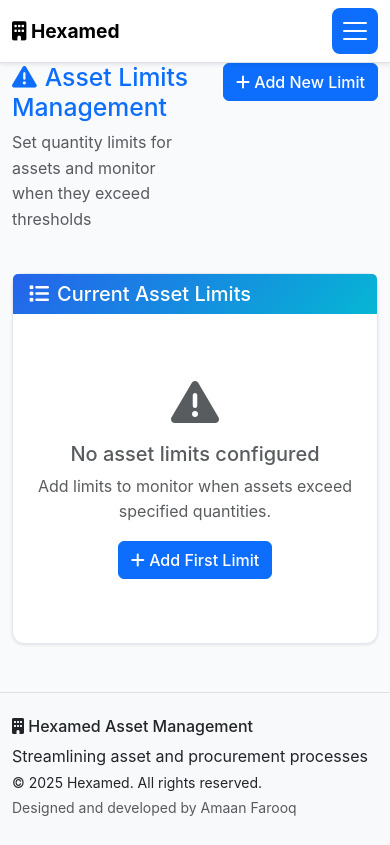
After one commit to amaan1133/heeeeeeeeeeeeeeeeeeeeeeeexxxxxxxxxxaaaaaa, a Flask app: page /asset-limits in a window 390 px wide. The commit adds this page. Run offline with Flask 3, Linux system fonts and the light colour scheme; a user stored in the database is signed in; data comes from the database, SQL or seed files in the repository; data that the repository does not hold is empty.

Commit message:
Assistant checkpoint: Added asset limits management with red alerts
Assistant generated file changes:
- templates/asset_limits.html: Create asset limits management page
- models.py: Add AssetLimit model for tracking asset quantity limits
- routes.py: Add routes for asset limits management, Add asset limits management routes, Update dashboard to show asset limit alerts, Pass exceeded limit assets to dashboard template
- templates/base.html: Add Asset Limits menu item to navigation
- templates/dashboard.html: Add asset limit alerts to dashboard

---

User prompt:

make a section  in hamburger where  i can set a limit for every asset wheather its fixed asset or consumable asset if the asset limit goes beyond the limit i set it shows the red aleart

Replit-Commit-Author: Assistant
Replit-Commit-Session-Id: 81cb3018-cd8f-496e-8fa1-97af4788fdf3

```diff
--- a/routes.py
+++ b/routes.py
@@ -8,7 +8,7 @@ from datetime import datetime, date, timedelta
 
 from models import (User, AssetRequest, UploadedFile, Approval, ActivityLog, Asset, Bill,
                    InventoryUpdate, Vendor, ItemAssignment, AssetMaintenance, AssetDepreciation,
-                   WarrantyAlert, ProcurementQuotation, PurchaseOrder)
+                   WarrantyAlert, ProcurementQuotation, PurchaseOrder, AssetLimit)
 
 from dateutil.relativedelta import relativedelta
 from flask import render_template, request, redirect, url_for, session, flash, send_from_directory, jsonify
@@ -213,11 +213,20 @@ def dashboard():
 
     # Get low stock alerts for consumable assets
     low_stock_assets = []
+    exceeded_limit_assets = []
     if user.role in ['Admin', 'MD', 'Accounts/SCM']:
         low_stock_assets = Asset.query.filter(
             Asset.asset_type == 'Consumable Asset',
             Asset.current_quantity <= Asset.minimum_threshold
         ).all()
+
+        # Get assets that exceed their limits
+        exceeded_limits = AssetLimit.query.filter(
+            AssetLimit.alert_enabled == True
+        ).join(Asset).filter(
+            Asset.current_quantity > AssetLimit.max_quantity
+        ).all()
+        exceeded_limit_assets = [limit.asset for limit in exceeded_limits]
 
     recent_activities = ActivityLog.query.order_by(ActivityLog.timestamp.desc()).limit(10).all()
 
@@ -265,7 +274,8 @@ def dashboard():
                          pending_requests=pending_requests,
                          recent_activities=recent_activities,
                          stats=stats,
-                         low_stock_assets=low_stock_assets)
+                         low_stock_assets=low_stock_assets,
+                         exceeded_limit_assets=exceeded_limit_assets)
 
 @app.route('/request', methods=['GET', 'POST'])
 @require_login
@@ -2538,6 +2548,98 @@ def create_po_from_request(request_id):
     vendors = Vendor.query.filter_by(is_active=True).all()
     return render_template('create_po_from_request.html', request=asset_request, vendors=vendors)
 
+# Asset Limits Management Routes
+@app.route('/asset-limits')
+@require_role(['Admin', 'MD', 'Accounts/SCM'])
+def view_asset_limits():
+    # Get all asset limits
+    asset_limits = AssetLimit.query.join(Asset).order_by(Asset.asset_tag).all()
+
+    # Get assets that exceed their limits
+    exceeded_limits = [limit for limit in asset_limits if limit.is_exceeded and limit.alert_enabled]
+
+    # Get assets that don't have limits set yet
+    assets_with_limits = [limit.asset_id for limit in asset_limits]
+    available_assets = Asset.query.filter(~Asset.id.in_(assets_with_limits)).all()
+
+    user = User.query.get(session['user_id'])
+
+    return render_template('asset_limits.html',
+                         asset_limits=asset_limits,
+                         exceeded_limits=exceeded_limits,
+                         available_assets=available_assets,
+                         user=user)
+
+@app.route('/asset-limits/add', methods=['POST'])
+@require_role(['Admin', 'MD', 'Accounts/SCM'])
+def add_asset_limit():
+    asset_id = int(request.form['asset_id'])
+    max_quantity = int(request.form['max_quantity'])
+    alert_enabled = 'alert_enabled' in request.form
+    notes = request.form.get('notes', '')
+
+    # Check if limit already exists for this asset
+    existing_limit = AssetLimit.query.filter_by(asset_id=asset_id).first()
+    if existing_limit:
+        flash('A limit already exists for this asset. Please edit the existing limit instead.', 'warning')
+        return redirect(url_for('view_asset_limits'))
+
+    asset_limit = AssetLimit()
+    asset_limit.asset_id = asset_id
+    asset_limit.max_quantity = max_quantity
+    asset_limit.alert_enabled = alert_enabled
+    asset_limit.notes = notes
+    asset_limit.created_by = session['user_id']
+
+    db.session.add(asset_limit)
+    db.session.commit()
+
+    asset = Asset.query.get(asset_id)
+    log_activity(session['user_id'], 'Asset Limit Added',
+                f'Added quantity limit of {max_quantity} for asset {asset.asset_tag}')
+
+    flash('Asset limit added successfully!', 'success')
+    return redirect(url_for('view_asset_limits'))
+
+@app.route('/asset-limits/update', methods=['POST'])
+@require_role(['Admin', 'MD', 'Accounts/SCM'])
+def update_asset_limit():
+    limit_id = int(request.form['limit_id'])
+    max_quantity = int(request.form['max_quantity'])
+    alert_enabled = 'alert_enabled' in request.form
+    notes = request.form.get('notes', '')
+
+    asset_limit = AssetLimit.query.get_or_404(limit_id)
+    old_quantity = asset_limit.max_quantity
+
+    asset_limit.max_quantity = max_quantity
+    asset_limit.alert_enabled = alert_enabled
+    asset_limit.notes = notes
+    asset_limit.updated_at = datetime.utcnow()
+
+    db.session.commit()
+
+    log_activity(session['user_id'], 'Asset Limit Updated',
+                f'Updated limit for asset {asset_limit.asset.asset_tag} from {old_quantity} to {max_quantity}')
+
+    flash('Asset limit updated successfully!', 'success')
+    return redirect(url_for('view_asset_limits'))
+
+@app.route('/asset-limits/delete/<int:limit_id>')
+@require_role(['Admin', 'MD', 'Accounts/SCM'])
+def delete_asset_limit(limit_id):
+    asset_limit = AssetLimit.query.get_or_404(limit_id)
+    asset_tag = asset_limit.asset.asset_tag
+
+    db.session.delete(asset_limit)
+    db.session.commit()
+
+    log_activity(session['user_id'], 'Asset Limit Deleted',
+                f'Deleted quantity limit for asset {asset_tag}')
+
+    flash('Asset limit deleted successfully!', 'success')
+    return redirect(url_for('view_asset_limits'))
+
 @app.errorhandler(500)
 def internal_error(error):
     db.session.rollback()
--- /dev/null
+++ b/templates/asset_limits.html
@@ -0,0 +1,225 @@
+
+{% extends "base.html" %}
+
+{% block title %}Asset Limits - Hexamed{% endblock %}
+
+{% block content %}
+<div class="container-fluid">
+    <div class="row mb-4">
+        <div class="col">
+            <h2 class="text-primary">
+                <i class="fas fa-exclamation-triangle me-2"></i>Asset Limits Management
+            </h2>
+            <p class="text-muted">Set quantity limits for assets and monitor when they exceed thresholds</p>
+        </div>
+        <div class="col-auto">
+            <button class="btn btn-primary" data-bs-toggle="modal" data-bs-target="#addLimitModal">
+                <i class="fas fa-plus"></i> Add New Limit
+            </button>
+        </div>
+    </div>
+
+    <!-- Alerts for exceeded limits -->
+    {% if exceeded_limits %}
+    <div class="alert alert-danger" role="alert">
+        <h6><i class="fas fa-exclamation-triangle me-2"></i>Assets Exceeding Limits</h6>
+        <ul class="mb-0">
+            {% for limit in exceeded_limits %}
+            <li>
+                <strong>{{ limit.asset.asset_tag }}</strong> - {{ limit.asset.name }}:
+                Current quantity ({{ limit.asset.current_quantity }}) exceeds limit ({{ limit.max_quantity }})
+            </li>
+            {% endfor %}
+        </ul>
+    </div>
+    {% endif %}
+
+    <!-- Asset Limits Table -->
+    <div class="card">
+        <div class="card-header">
+            <h5 class="mb-0">
+                <i class="fas fa-list me-2"></i>Current Asset Limits
+            </h5>
+        </div>
+        <div class="card-body">
+            {% if asset_limits %}
+            <div class="table-responsive">
+                <table class="table table-hover">
+                    <thead class="table-light">
+                        <tr>
+                            <th>Asset Tag</th>
+                            <th>Asset Name</th>
+                            <th>Asset Type</th>
+                            <th>Current Quantity</th>
+                            <th>Max Limit</th>
+                            <th>Status</th>
+                            <th>Actions</th>
+                        </tr>
+                    </thead>
+                    <tbody>
+                        {% for limit in asset_limits %}
+                        <tr class="{% if limit.asset.current_quantity > limit.max_quantity %}table-danger{% endif %}">
+                            <td>{{ limit.asset.asset_tag }}</td>
+                            <td>{{ limit.asset.name }}</td>
+                            <td>
+                                <span class="badge {% if limit.asset.asset_type == 'Fixed Asset' %}bg-primary{% else %}bg-info{% endif %}">
+                                    {{ limit.asset.asset_type }}
+                                </span>
+                            </td>
+                            <td>
+                                {{ limit.asset.current_quantity }}
+                                {% if limit.asset.asset_type == 'Consumable Asset' %}
+                                    {{ limit.asset.unit_of_measurement }}
+                                {% endif %}
+                            </td>
+                            <td>{{ limit.max_quantity }}</td>
+                            <td>
+                                {% if limit.asset.current_quantity > limit.max_quantity %}
+                                    <span class="badge bg-danger">
+                                        <i class="fas fa-exclamation-triangle"></i> Exceeded
+                                    </span>
+                                {% elif limit.asset.current_quantity == limit.max_quantity %}
+                                    <span class="badge bg-warning">At Limit</span>
+                                {% else %}
+                                    <span class="badge bg-success">Within Limit</span>
+                                {% endif %}
+                            </td>
+                            <td>
+                                <button class="btn btn-sm btn-outline-primary"
+                                        onclick="editLimit({{ limit.id }}, '{{ limit.asset.asset_tag }}', {{ limit.max_quantity }})">
+                                    <i class="fas fa-edit"></i>
+                                </button>
+                                <a href="{{ url_for('delete_asset_limit', limit_id=limit.id) }}"
+                                   class="btn btn-sm btn-outline-danger"
+                                   onclick="return confirm('Are you sure you want to delete this limit?')">
+                                    <i class="fas fa-trash"></i>
+                                </a>
+                            </td>
+                        </tr>
+                        {% endfor %}
+                    </tbody>
+                </table>
+            </div>
+            {% else %}
+            <div class="text-center py-5">
+                <i class="fas fa-exclamation-triangle fa-3x text-muted mb-3"></i>
+                <h5 class="text-muted">No asset limits configured</h5>
+                <p class="text-muted">Add limits to monitor when assets exceed specified quantities.</p>
+                <button class="btn btn-primary" data-bs-toggle="modal" data-bs-target="#addLimitModal">
+                    <i class="fas fa-plus"></i> Add First Limit
+                </button>
+            </div>
+            {% endif %}
+        </div>
+    </div>
+</div>
+
+<!-- Add Limit Modal -->
+<div class="modal fade" id="addLimitModal" tabindex="-1">
+    <div class="modal-dialog">
+        <div class="modal-content">
+            <div class="modal-header">
+                <h5 class="modal-title">Add Asset Limit</h5>
+                <button type="button" class="btn-close" data-bs-dismiss="modal"></button>
+            </div>
+            <form method="POST" action="{{ url_for('add_asset_limit') }}">
+                <div class="modal-body">
+                    <div class="mb-3">
+                        <label for="asset_id" class="form-label">Asset <span class="text-danger">*</span></label>
+                        <select class="form-select" id="asset_id" name="asset_id" required>
+                            <option value="">Select an asset...</option>
+                            {% for asset in available_assets %}
+                            <option value="{{ asset.id }}">
+                                {{ asset.asset_tag }} - {{ asset.name }}
+                                ({{ asset.asset_type }}) - Current: {{ asset.current_quantity }}
+                            </option>
+                            {% endfor %}
+                        </select>
+                    </div>
+                    <div class="mb-3">
+                        <label for="max_quantity" class="form-label">Maximum Quantity <span class="text-danger">*</span></label>
+                        <input type="number" class="form-control" id="max_quantity" name="max_quantity"
+                               min="1" required>
+                        <div class="form-text">Set the maximum allowed quantity for this asset</div>
+                    </div>
+                    <div class="mb-3">
+                        <label for="alert_enabled" class="form-label">Alert Settings</label>
+                        <div class="form-check">
+                            <input class="form-check-input" type="checkbox" id="alert_enabled"
+                                   name="alert_enabled" checked>
+                            <label class="form-check-label" for="alert_enabled">
+                                Enable alerts when limit is exceeded
+                            </label>
+                        </div>
+                    </div>
+                    <div class="mb-3">
+                        <label for="notes" class="form-label">Notes</label>
+                        <textarea class="form-control" id="notes" name="notes" rows="2"
+                                  placeholder="Optional notes about this limit..."></textarea>
+                    </div>
+                </div>
+                <div class="modal-footer">
+                    <button type="button" class="btn btn-secondary" data-bs-dismiss="modal">Cancel</button>
+                    <button type="submit" class="btn btn-primary">Add Limit</button>
+                </div>
+            </form>
+        </div>
+    </div>
+</div>
+
+<!-- Edit Limit Modal -->
+<div class="modal fade" id="editLimitModal" tabindex="-1">
+    <div class="modal-dialog">
+        <div class="modal-content">
+            <div class="modal-header">
+                <h5 class="modal-title">Edit Asset Limit</h5>
+                <button type="button" class="btn-close" data-bs-dismiss="modal"></button>
+            </div>
+            <form method="POST" action="{{ url_for('update_asset_limit') }}">
+                <input type="hidden" id="edit_limit_id" name="limit_id">
+                <div class="modal-body">
+                    <div class="mb-3">
+                        <label class="form-label">Asset</label>
+                        <input type="text" class="form-control" id="edit_asset_name" readonly>
+                    </div>
+                    <div class="mb-3">
+                        <label for="edit_max_quantity" class="form-label">Maximum Quantity <span class="text-danger">*</span></label>
+                        <input type="number" class="form-control" id="edit_max_quantity" name="max_quantity"
+                               min="1" required>
+                    </div>
+                    <div class="mb-3">
+                        <label for="edit_alert_enabled" class="form-label">Alert Settings</label>
+                        <div class="form-check">
+                            <input class="form-check-input" type="checkbox" id="edit_alert_enabled"
+                                   name="alert_enabled">
+                            <label class="form-check-label" for="edit_alert_enabled">
+                                Enable alerts when limit is exceeded
+                            </label>
+                        </div>
+                    </div>
+                    <div class="mb-3">
+                        <label for="edit_notes" class="form-label">Notes</label>
+                        <textarea class="form-control" id="edit_notes" name="notes" rows="2"></textarea>
+                    </div>
+                </div>
+                <div class="modal-footer">
+                    <button type="button" class="btn btn-secondary" data-bs-dismiss="modal">Cancel</button>
+                    <button type="submit" class="btn btn-primary">Update Limit</button>
+                </div>
+            </form>
+        </div>
+    </div>
+</div>
+
+<script>
+function editLimit(limitId, assetTag, maxQuantity) {
+    document.getElementById('edit_limit_id').value = limitId;
+    document.getElementById('edit_asset_name').value = assetTag;
+    document.getElementById('edit_max_quantity').value = maxQuantity;
+
+    // Show the modal
+    var editModal = new bootstrap.Modal(document.getElementById('editLimitModal'));
+    editModal.show();
+}
+</script>
+{% endblock %}
--- a/templates/base.html
+++ b/templates/base.html
@@ -124,6 +124,13 @@
                             <i class="fas fa-chart-bar"></i> Analytics
                         </a>
                     </li>
+                    {% if session.role in ['Admin', 'MD', 'Accounts/SCM'] %}
+                    <li class="nav-item">
+                        <a class="nav-link" href="{{ url_for('view_asset_limits') }}">
+                            <i class="fas fa-exclamation-triangle"></i> Asset Limits
+                        </a>
+                    </li>
+                    {% endif %}
                 </ul>
 
                 <ul class="navbar-nav">
```
Also changed, not shown: models.py (+27 -0 lines), templates/dashboard.html (+30 -0 lines).
